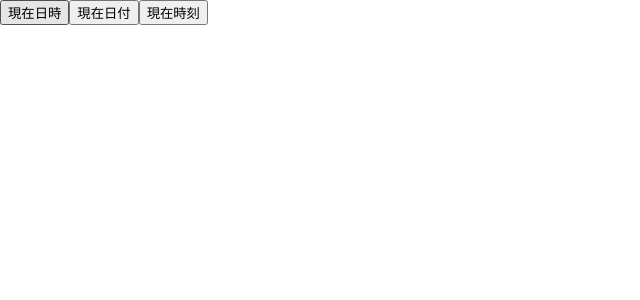
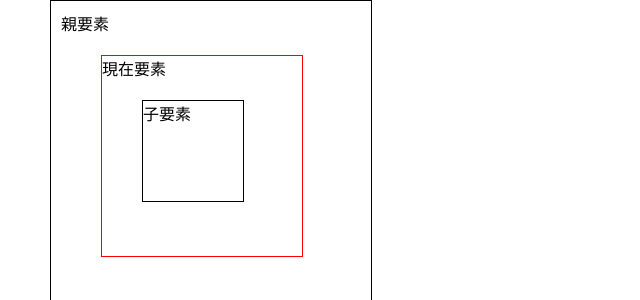
Before and after one commit to misaku54/my-react, a React (Create React App) app: page / in a window 1280 px wide. Shown: the top 300 px of the page, without its empty margins (0-640 px from the left). Built offline with nearby package versions, Linux system fonts and the light colour scheme.

Commit message:
[update]

```diff
--- /dev/null
+++ b/src/chap03/EventPropagation.css
@@ -0,0 +1,24 @@
+#parent {
+  height: 300px;
+  width: 300px;
+  margin-left: 50px;
+  padding: 10px;
+  border: 1px solid black;
+}
+
+#my {
+  height: 200px;
+  width: 200px;
+  margin-left: 40px;
+  margin-top: 20px;
+  border: 1px solid red;
+}
+
+#child {
+  display: block;
+  height: 100px;
+  width: 100px;
+  margin-left: 40px;
+  margin-top: 20px;
+  border: 1px solid black;
+}
--- /dev/null
+++ b/src/chap03/EventPropagation.jsx
@@ -0,0 +1,19 @@
+import './EventPropagation.css';
+
+export default function EventPropagation(){
+  const handleParent = () => alert('#parent run...');
+  const handleMy = () => alert('#my run...');
+  const handleChild = () => alert('#child run...');
+
+  return (
+    <div id="parent" onClick={handleParent}>
+      親要素
+      <div id="my" onClick={handleMy}>
+        現在要素
+        <div id="child" onClick={handleChild}>
+          子要素
+        </div>
+      </div>
+    </div>
+  );
+}
--- a/src/index.js
+++ b/src/index.js
@@ -4,12 +4,13 @@ import './index.css';
 // import App from './App';
 import reportWebVitals from './reportWebVitals';
 import EventArgs from './chap03/EventArgs';
+import EventPropagation from './chap03/EventPropagation';
 
 const root = ReactDOM.createRoot(document.getElementById('root'));
 
 // Number オブジェクトのインスタンスメソッドである toLocaleString は、数値を指定したロケールとオプションに応じた形式で文字列に変換した値を取得することができます
 root.render(
-  <EventArgs />
+  <EventPropagation />
 );
 
 
```
